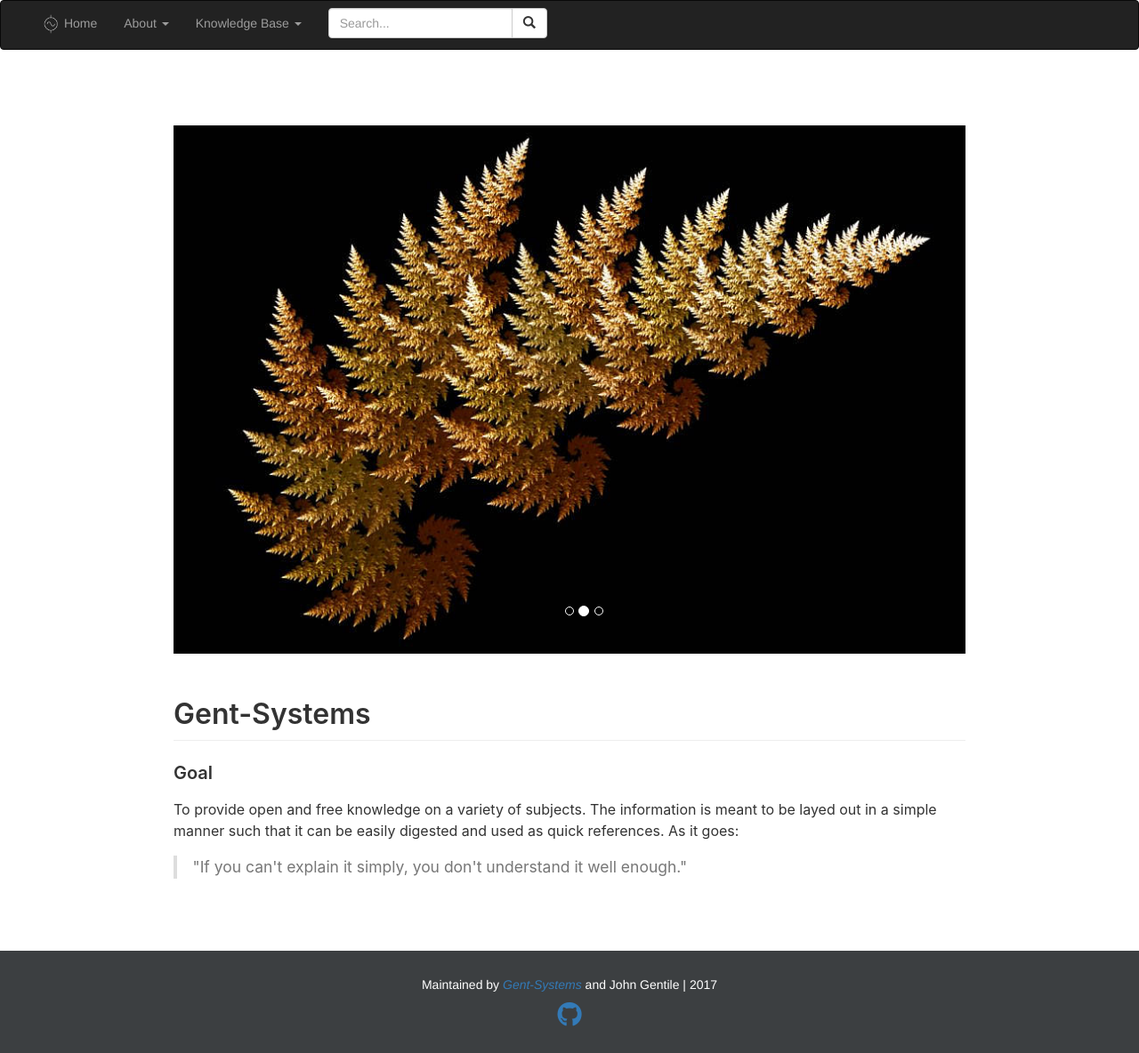
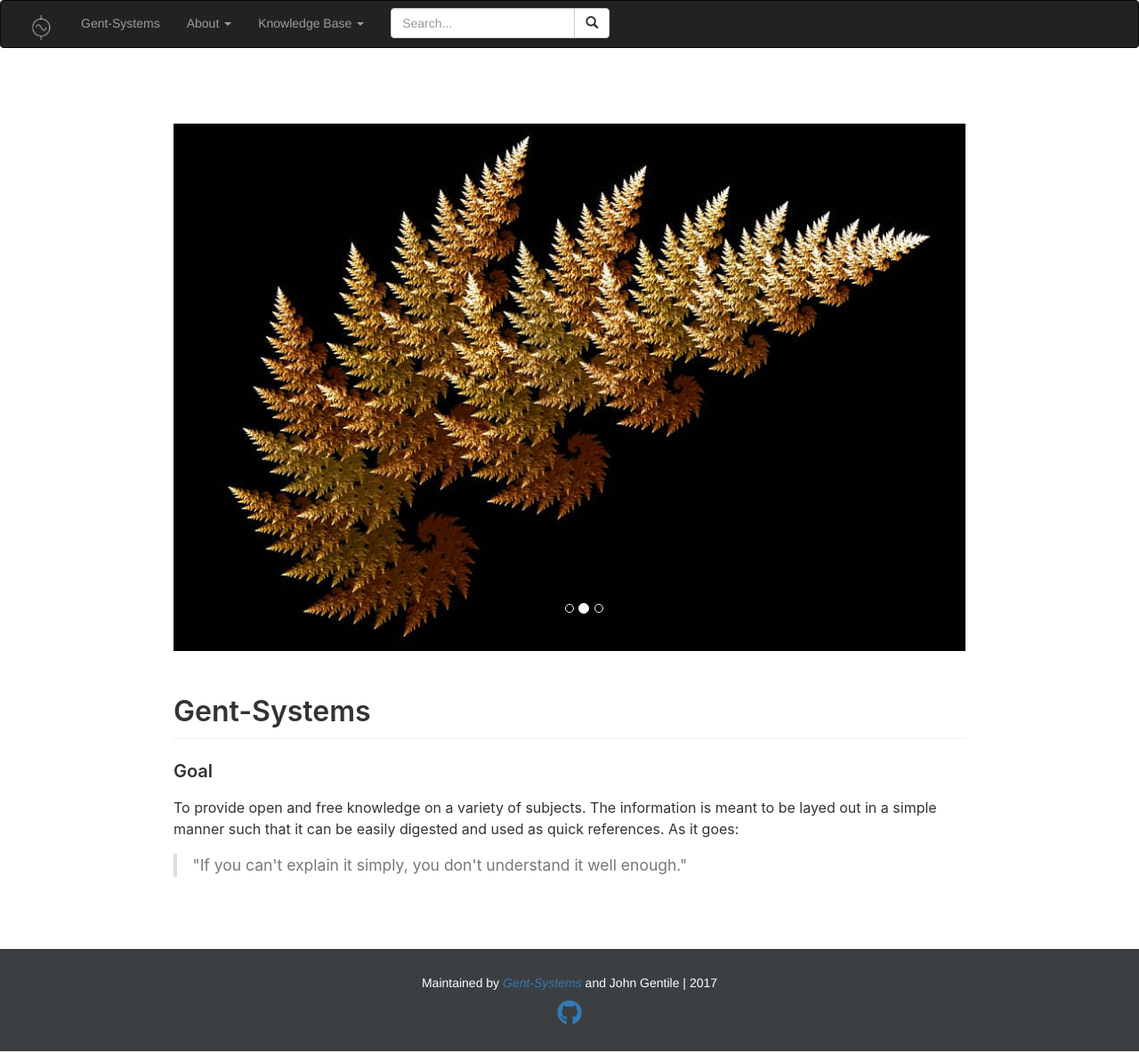
Before and after one commit to Gent-Systems/gent-systems-website, a Jekyll site: the page built from index.html, in a window 1280 px wide. Shown: the whole page at 89% size. Built offline with Jekyll 4.4.1, drawn with Linux system fonts in a browser that asks for light colours; nearby versions of some CDN libraries.

Commit message:
edit brand

```diff
--- a/_layouts/default.html
+++ b/_layouts/default.html
@@ -213,8 +213,10 @@
                 </div>
                 <div class="collapse navbar-collapse" id="myNavbar">
                     <ul class="nav navbar-nav">
-                        <li><a href="https://gent-systems.github.io/">
-                            <img src="/img/Gent-systems_icon_white.png" style="width:22px;height:22px;border:0;"> Home</a></li>
+                        <a class="navbar-brand" href="https://gent-systems.github.io/">
+                            <img src="/img/Gent-systems_icon_white.png" width="30" height="30" class="d-inline-block align-top" alt="">
+                        </a>
+                        <li><a href="https://gent-systems.github.io/">Gent-Systems</a></li>
                         <li class="dropdown">
                             <a class="dropdown-toggle" data-toggle="dropdown" href="#">About <span class="caret"></span></a>
                             <ul class="dropdown-menu">
```
